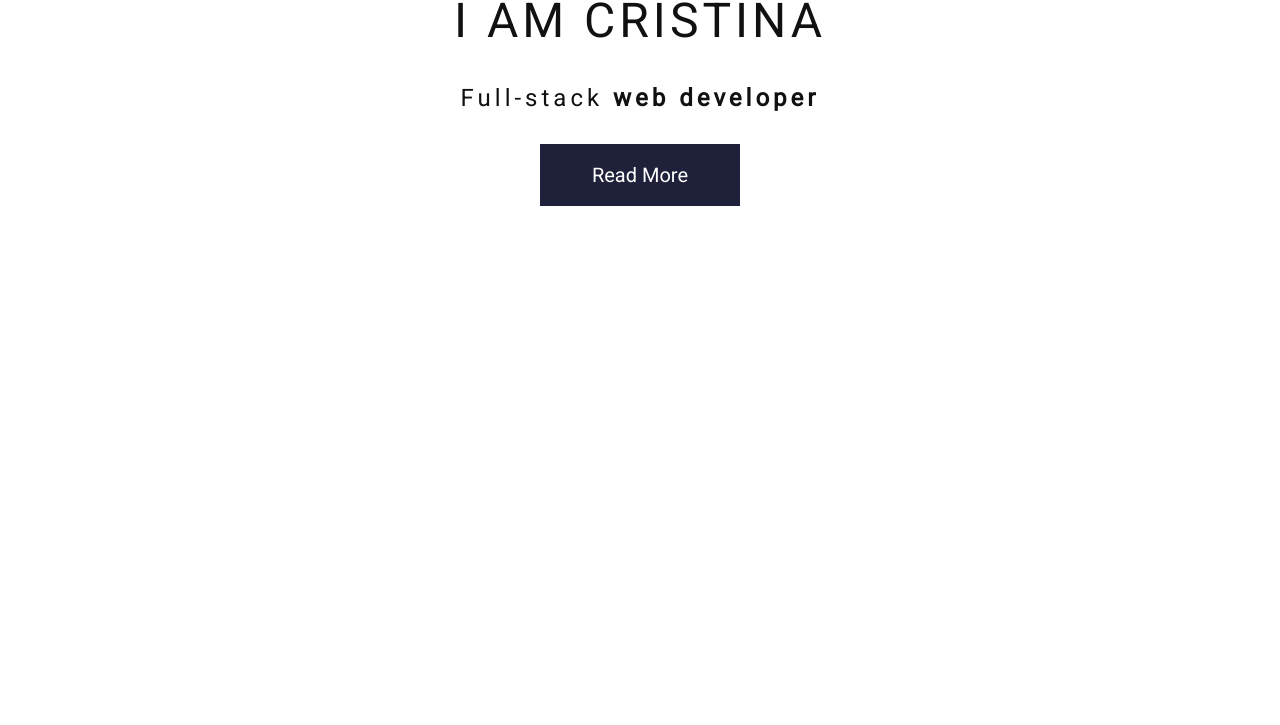
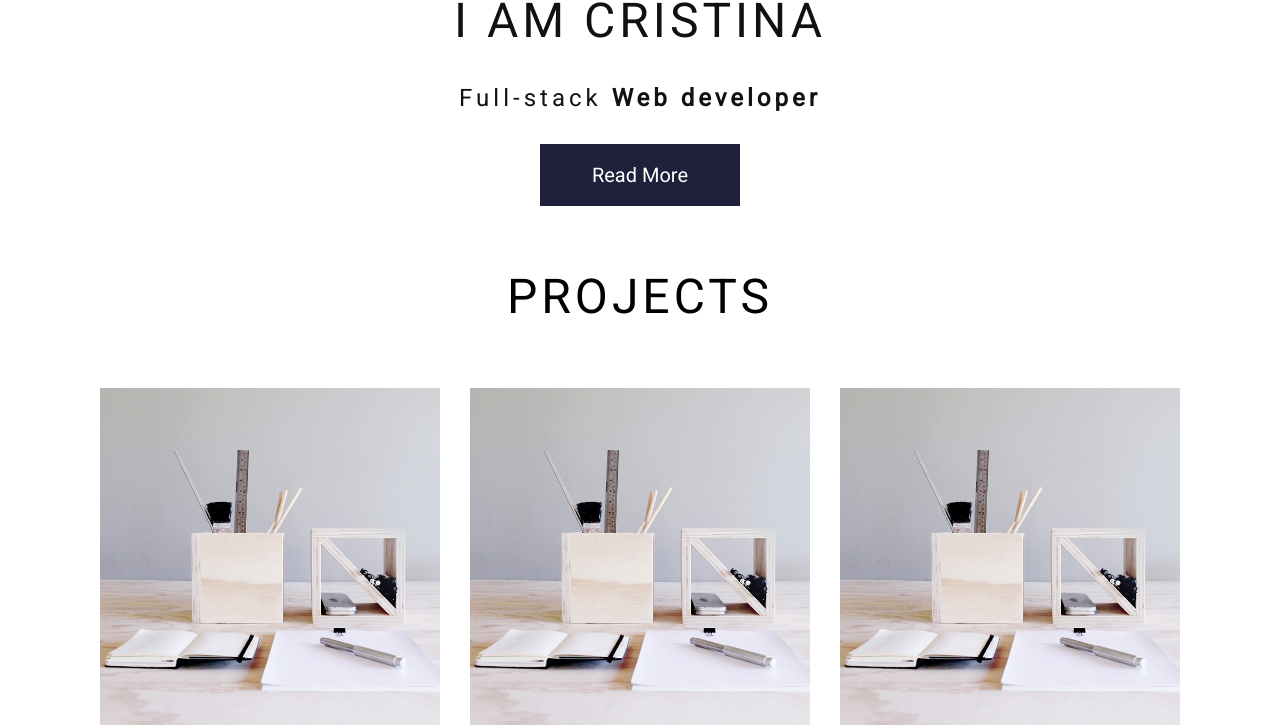
Before and after one commit to CristinaFores/porfolio, a React (Create React App) app: page / in a window 1280 px wide. Shown: the part 707-1432 px from the top of the page. Before the commit the page ends 913 px from the top, so only its background shows below. Built offline with nearby package versions, Linux system fonts and the light colour scheme.

Commit message:
Fix text About

```diff
--- a/src/components/About/About.tsx
+++ b/src/components/About/About.tsx
@@ -22,7 +22,7 @@ const About = (): JSX.Element => {
       </h2>
       <h3>
         Full-stack
-        <b> web developer </b>
+        <b> Web developer </b>
       </h3>
       <p>{showText ? article.disc : article.disc.substring(0, 0) + ""}</p>
       <AboutButtonStyled>
--- a/src/components/App/App.tsx
+++ b/src/components/App/App.tsx
@@ -1,13 +1,20 @@
 import React from "react";
 import About from "../About/About";
+
 import Navbar from "../Navbar/Navbar";
+import SectionCard from "../SectionCard/SectionCard";
+import { AppStyled } from "./AppStyled";
 
 function App() {
   return (
-    <div>
+    <>
       <Navbar />
-      <About />
-    </div>
+
+      <AppStyled>
+        <About />
+        <SectionCard />
+      </AppStyled>
+    </>
   );
 }
 
--- /dev/null
+++ b/src/components/App/AppStyled.tsx
@@ -0,0 +1,3 @@
+import styled from "styled-components";
+
+export const AppStyled = styled.div``;
```
Also changed, not shown: public/images/image.jpg (added).
